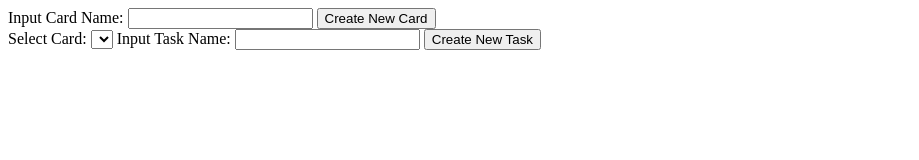
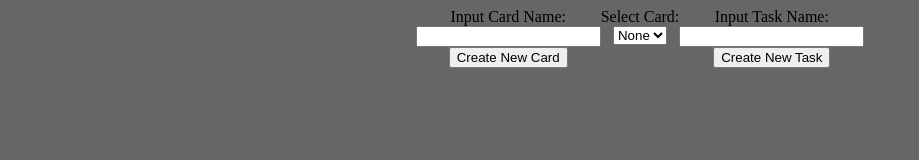
Before and after one commit to MrCarZ/to-do-exercise, a plain HTML site: page index.html in a window 1280 px wide. Shown: the whole page, without its empty margins (0-919 px from the left). Drawn offline with Linux system fonts and the light colour scheme.

Commit message:
Add initial styles for general application

```diff
--- a/index.html
+++ b/index.html
@@ -2,32 +2,42 @@
 <html>
     <head>
         <meta charset="utf-8"/>
-        <script type="text/javascript" src='toDoList.js'></script>
-        <link type="stylesheet/css" href='styles.css'/>
+        <script type="text/javascript" src='./toDoList.js'></script>
+        <link rel="stylesheet" href='./styles.css'/>
     </head>
 
-    <body>
+    <body style='background-color: #666666;'>
+        <nav class="menubar" >
+            <div class = 'cardMenu'>
+                <label for="cardName"> Input Card Name:</label>
+                <br/>
+                <input type="text" id="cardName" name="cardName"/>
+                <br/>
+                <button onclick="createNewCard('cardName')"> Create New Card</button>
+            </div>
 
-        <nav class="menubar">
+            <div class="taskMenu">
+                <div>
+                    <label for="cardSelector">Select Card:</label>
+                    <br/>
+                    <select id="cardSelector" name="cardSelector">
+                        <option value=''>None</option>
+                    </select>
+                </div>
 
-            <label for="cardName"> Input Card Name:</label>
-            <input type="text" id="cardName" name="cardName"/>
-            <button onclick="createNewCard('cardName')"> Create New Card</button>
+                <br/>
 
-            <br/>
-
-            <label for="cardSelector">Select Card:</label>
-            <select id="cardSelector" name="cardSelector"> </select>
-
-            <label for="taskName">Input Task Name:<label>
-            <input type="text" id="taskName" name="taskName"/>
-            <button onclick="createNewTask('taskName', 'cardSelector')"> Create New Task</button>
-
+                <div>
+                    <label for="taskName">Input Task Name:<label>
+                    <br/>
+                    <input type="text" id="taskName" name="taskName"/>
+                    <br/>
+                    <button onclick="createNewTask('taskName', 'cardSelector')"> Create New Task</button>
+                </div>
+            </div>
         </nav>
 
-
-        <section>
-
+        <section class='sectionPage'>
 
 
         </section>
--- a/styles.css
+++ b/styles.css
@@ -1,4 +1,31 @@
 nav, .menubar{
-    border-color: #000000;
-    border-width: 2px;
+    text-align: center;
+    margin: 5px;
+    display: flex;
+    flex-direction: row;
+    align-items: center;
+    justify-content: center;
 }
+
+.cardMenu{
+
+}
+
+.taskMenu{
+    box-shadow: black;
+    display: flex;
+    flex-direction: row;
+}
+
+.sectionPage{
+    display: flex;
+    flex-direction: row;
+    align-items: center;
+}
+
+.cardPage{
+    background-color: white;
+    text-align: center;
+    width: 25%;
+    margin: 15px;
+}
```
